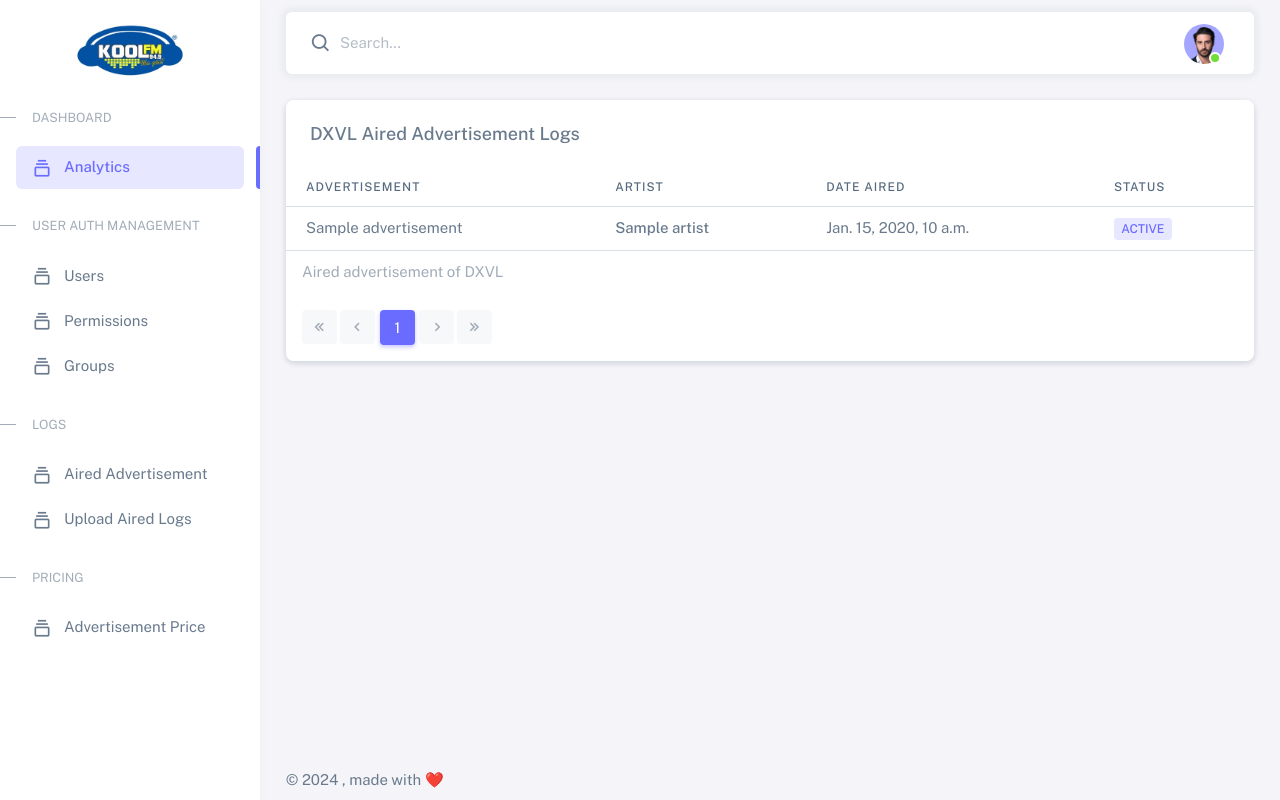
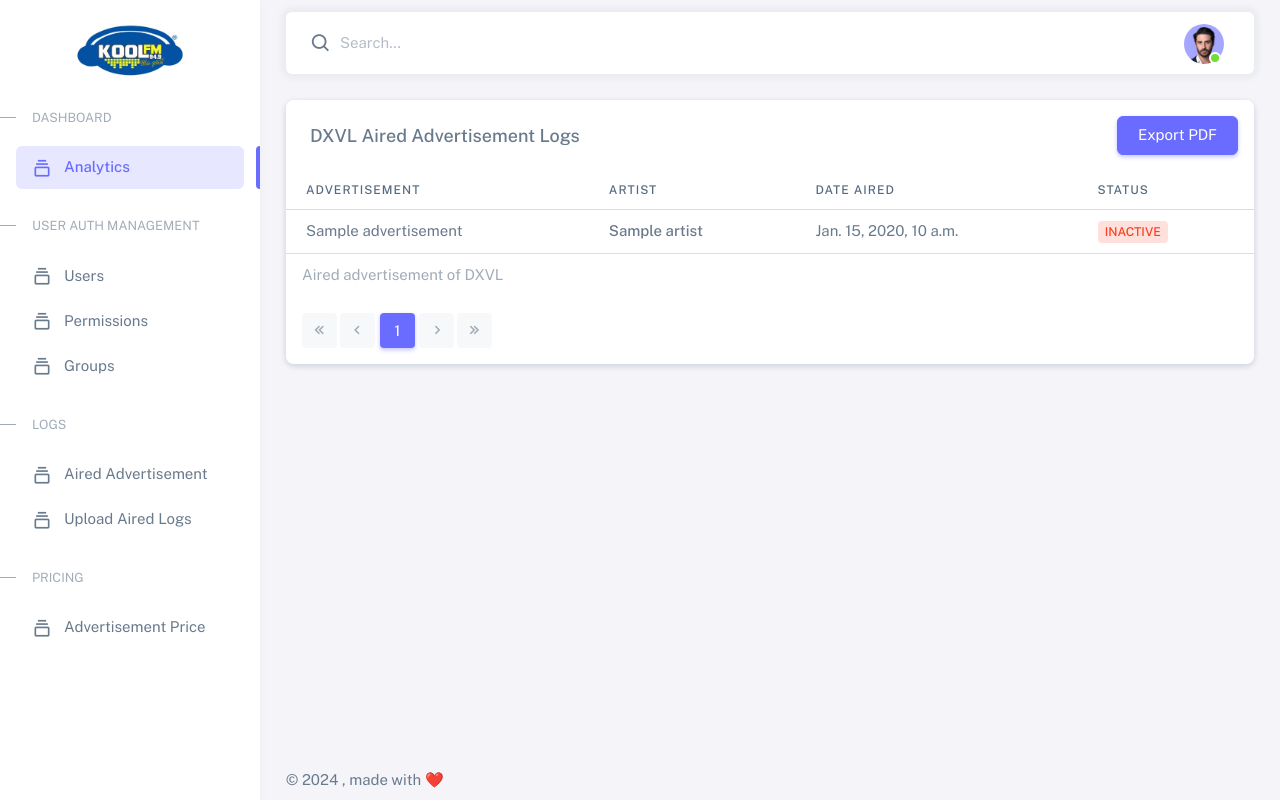
Before and after one commit to kiannaquines/dxvl-log-parsing-application, a Django app: template app/templates/dxvl_logs.html in a window 1280 px wide. Run offline with Django 5.2, Linux system fonts and the light colour scheme; the template is opened without the code that fills it: most values are stand-ins (such as "Sample title", 1, 10 or a date in 2020); some libraries are stand-ins or nearby versions.

Commit message:
add export button in advertisement logs

```diff
--- a/app/templates/dxvl_logs.html
+++ b/app/templates/dxvl_logs.html
@@ -13,6 +13,9 @@
             <div class="card">
                 <div class="d-flex justify-content-between align-items-center">
                     <h5 class="card-header">DXVL Aired Advertisement Logs</h5>
+                    <div class="m-3">
+                        <a href="#" class="btn btn-primary">Export PDF</a>
+                    </div>
                 </div>
                 <div class="table-responsive text-nowrap">
                     <table class="table" id="MydataTable">
@@ -38,7 +41,15 @@
                                     {{ dxvl_log.date_aired }}
                                 </td>
                                 <td>
-                                    <span class="badge bg-label-primary me-1">Active</span>
+                                    {% if dxvl_log.status == True %}
+                                    <span class="badge bg-label-primary me-1">
+                                        Active
+                                    </span>
+                                    {% else %}
+                                    <span class="badge bg-label-danger me-1">
+                                        Inactive
+                                    </span>
+                                    {% endif %}
                                 </td>
                             </tr>
                             {% endfor %}
--- a/app/templates/includes/base.html
+++ b/app/templates/includes/base.html
@@ -55,6 +55,8 @@
             })
             $("#MydataTable_wrapper").children().first().addClass("m-3")
             $("#MydataTable_wrapper").children().last().addClass("m-3")
+            $("#dt-search-0").removeClass("form-control-sm")
+            $("#dt-search-0").addClass("form-control-md")
         })
     </script>
     {% block page_js %}{% endblock page_js %}
```
Also changed, not shown: app/migrations/0008_dxvllogs_status.py (added), 1 other file.
